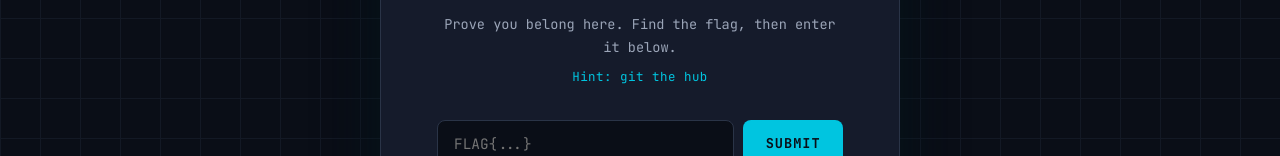
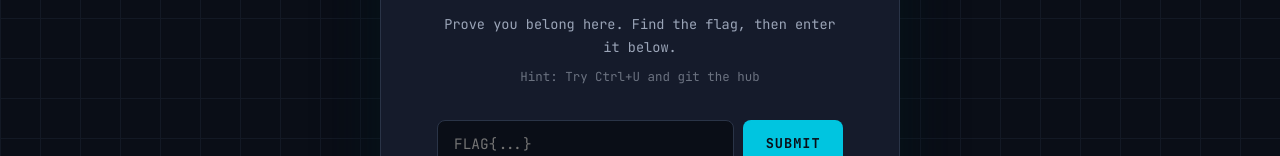
Before and after one commit to BR4Dgg/portfolio, a website built with Vite: page index.html in a window 1280 px wide. Shown: the part 342-498 px from the top of the page. Built offline with nearby package versions, Linux system fonts and the light colour scheme.

Commit message:
Fix CTF hint - plain text on gate, GitHub link hidden in source comment
Hint on the overlay is now unclickable text: "Try Ctrl+U and git the hub"
The GitHub link lives in the HTML comment so it's discoverable via view-source

Co-Authored-By: Claude Sonnet 4.6 <noreply@anthropic.com>

```diff
--- a/index.html
+++ b/index.html
@@ -39,7 +39,7 @@
 </head>
 <body>
 
-    <!-- FLAG{magee_pro} -->
+    <!-- FLAG{magee_pro} | https://github.com/BR3Dgg/WhatCouldThisBe/tree/main -->
 
     <!-- CTF GATE OVERLAY -->
     <div id="ctf-gate" style="
@@ -152,14 +152,9 @@
                 line-height: 1.7;
                 margin-bottom: 2rem;
             ">Prove you belong here. Find the flag, then enter it below.<br>
-            <a
-                href="https://github.com/BR3Dgg/WhatCouldThisBe/tree/main"
-                target="_blank"
-                rel="noopener noreferrer"
-                style="color: #00c5e0; font-size: 0.78rem; margin-top: 0.4rem; display: inline-block; text-decoration: none; letter-spacing: 0.5px; transition: opacity 0.2s;"
-                onmouseover="this.style.opacity='0.7'"
-                onmouseout="this.style.opacity='1'"
-            >Hint: git the hub</a></p>
+            <span style="color: #6b7280; font-size: 0.78rem; margin-top: 0.4rem; display: inline-block;">
+                Hint: Try Ctrl+U and git the hub
+            </span></p>
 
             <!-- Input row -->
             <div style="display: flex; gap: 0.6rem; margin-bottom: 1rem;">
```
